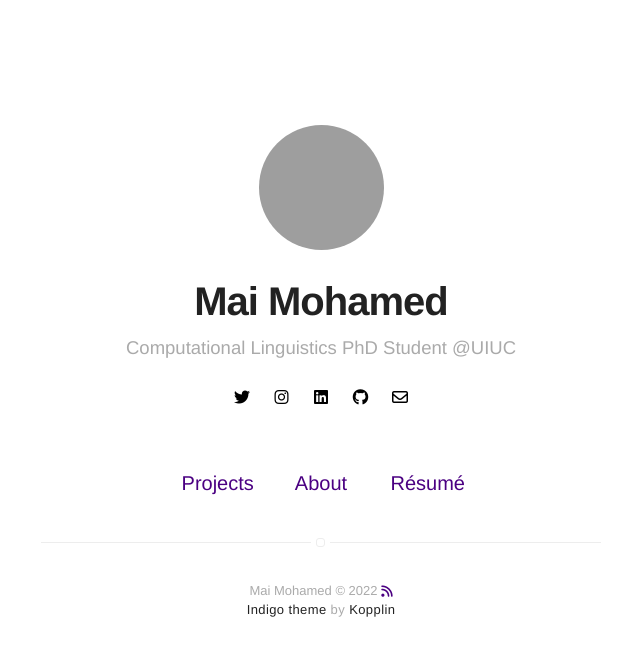
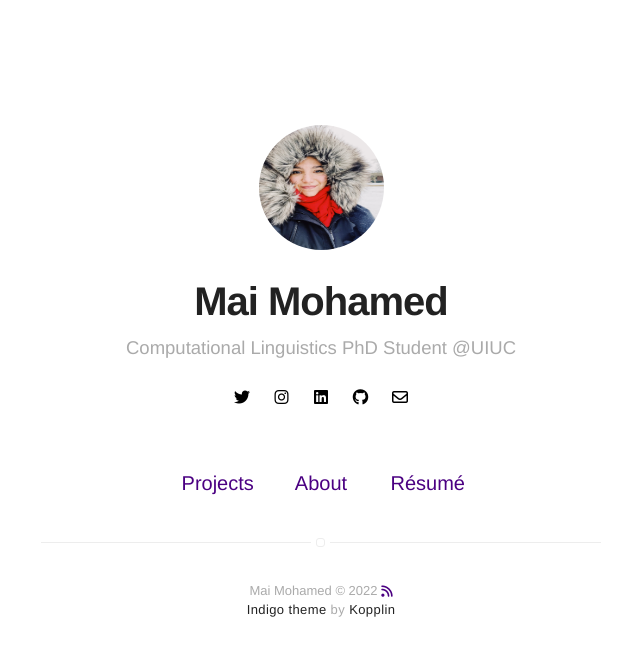
Before and after one commit to maimm2/maimm2.github.io, a Jekyll site: the page built from index.html, in a window 1280 px wide. Shown: the top 656 px of the page, without its empty margins (319-959 px from the left). Built offline with Jekyll 4.4.1, drawn with Linux system fonts in a browser that asks for light colours; nearby versions of some CDN libraries.

Commit message:
update photo

```diff
--- a/_config.yml
+++ b/_config.yml
@@ -8,7 +8,7 @@ description: Documenting PhD and Grad School Journey
 # if it's an external image, update below for true
 # better with square images
 external-image: false
-picture: assets/images/profile.jpg
+picture: assets/images/profilephoto.jpeg
 
 # your site color theme, true for dark theme,
 # false to light theme, auto to switch with system.
```
